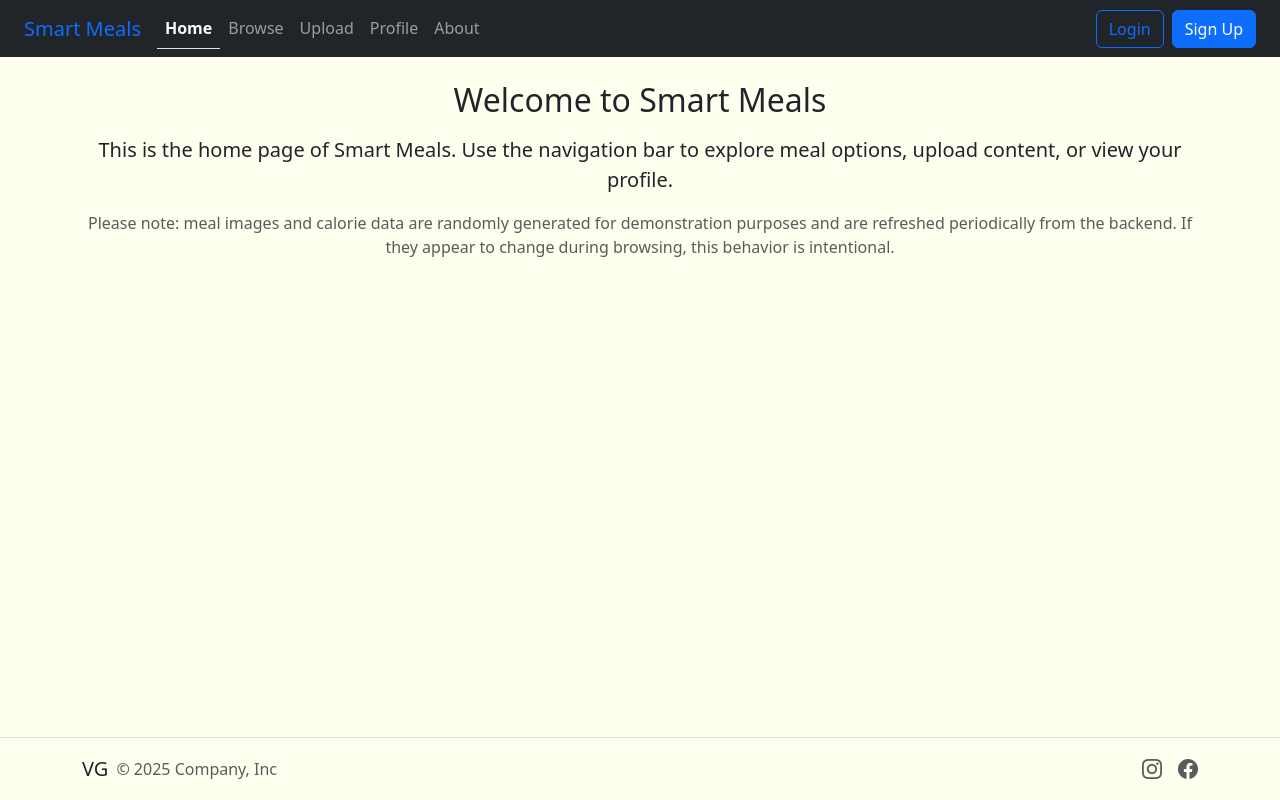
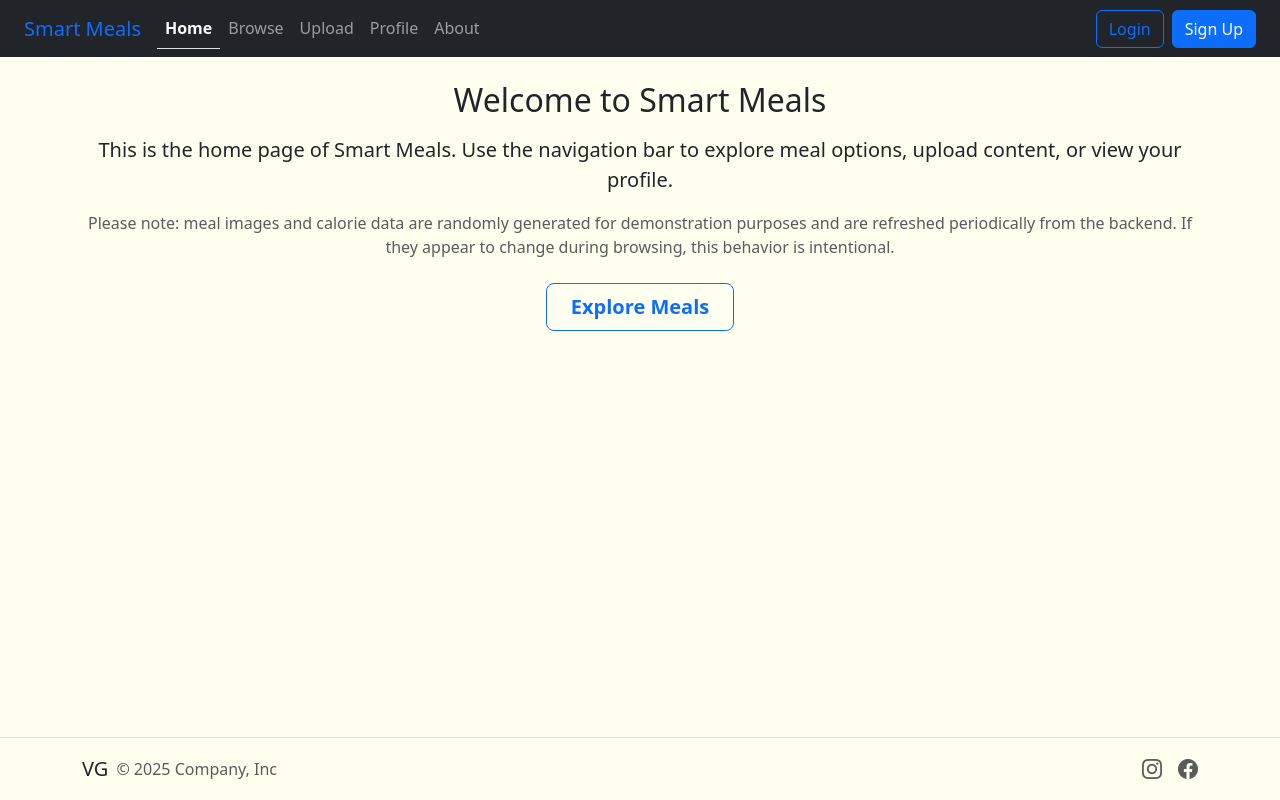
Before and after one commit to Venkat-Gorla/smartmeal-serverless, a React (Vite) app in the folder react-client/: page / in a window 1280 px wide. Built offline with nearby package versions, Linux system fonts and the light colour scheme.

Commit message:
[react client nonfunctional] home about pages polish, CTA button etc.

```diff
--- a/react-client/src/api/meals.js
+++ b/react-client/src/api/meals.js
@@ -57,7 +57,7 @@ async function getMockMeals(page) {
   const start = (page - 1) * pageSize + 1;
   const end = Math.min(start + pageSize - 1, 100);
 
-  await new Promise((res) => setTimeout(res, 2000)); // simulate delay
+  await new Promise((res) => setTimeout(res, 1000)); // simulate delay
 
   return Array.from({ length: end - start + 1 }, (_, i) => {
     const id = uuidv4();
--- a/react-client/src/index.css
+++ b/react-client/src/index.css
@@ -2,3 +2,14 @@ body {
   /* background-color: antiquewhite; */
   background-color: ivory;
 }
+
+.fade-in {
+  opacity: 0;
+  animation: fadeIn 1s ease-in forwards;
+}
+
+@keyframes fadeIn {
+  to {
+    opacity: 1;
+  }
+}
--- a/react-client/src/pages/About.jsx
+++ b/react-client/src/pages/About.jsx
@@ -10,7 +10,7 @@ export default function About() {
   return (
     <div className="container text-center">
       <h2>About Smart Meals</h2>
-      <p>
+      <p className="lead">
         This project showcases a modern React web app using React Router and
         Bootstrap.
       </p>
--- a/react-client/src/pages/Home.jsx
+++ b/react-client/src/pages/Home.jsx
@@ -1,3 +1,5 @@
+import { Link } from "react-router-dom";
+
 export default function Home() {
   return (
     <div className="text-center">
@@ -11,6 +13,15 @@ export default function Home() {
         demonstration purposes and are refreshed periodically from the backend.
         If they appear to change during browsing, this behavior is intentional.
       </p>
+
+      <div className="mt-4 fade-in">
+        <Link
+          to="/browse"
+          className="btn btn-outline-primary btn-lg px-4 fw-semibold"
+        >
+          Explore Meals
+        </Link>
+      </div>
     </div>
   );
 }
```
